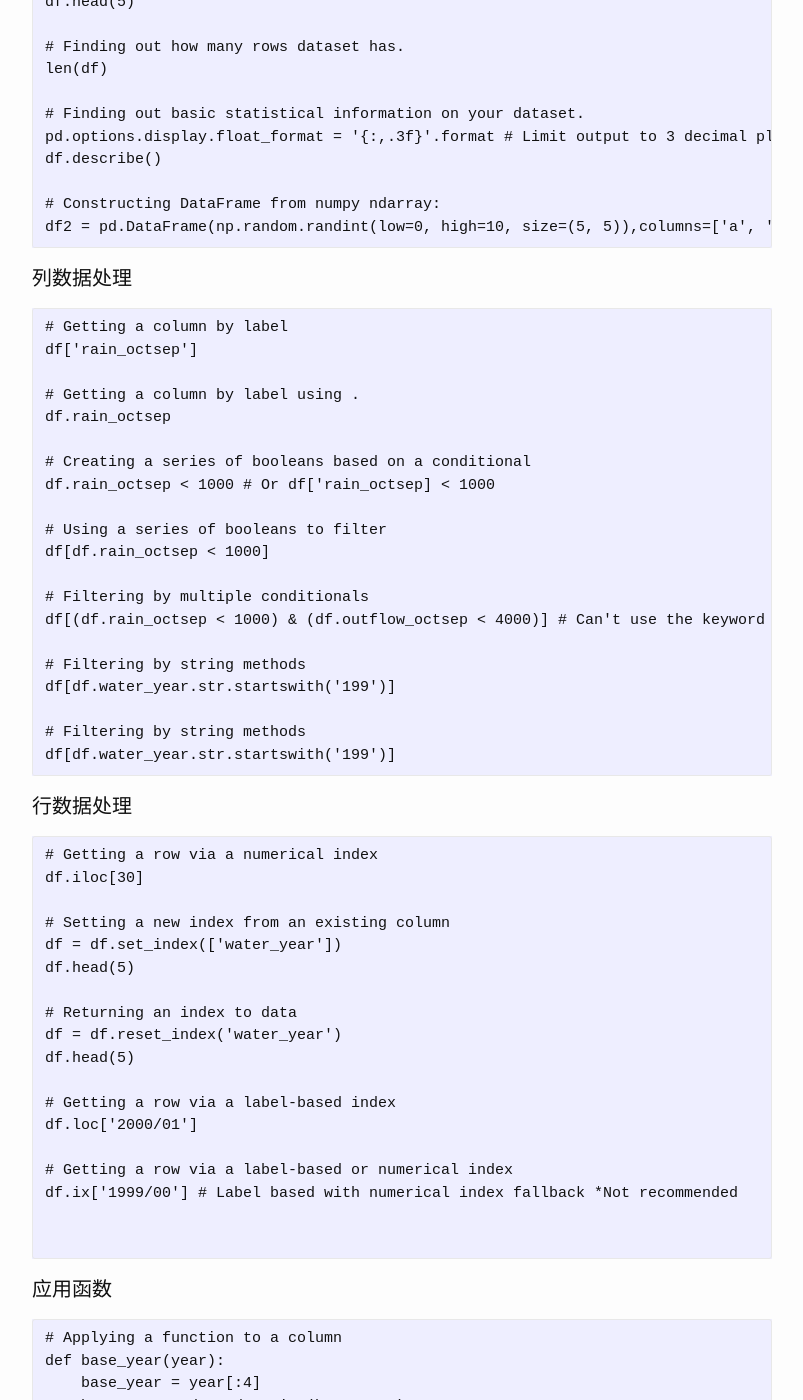
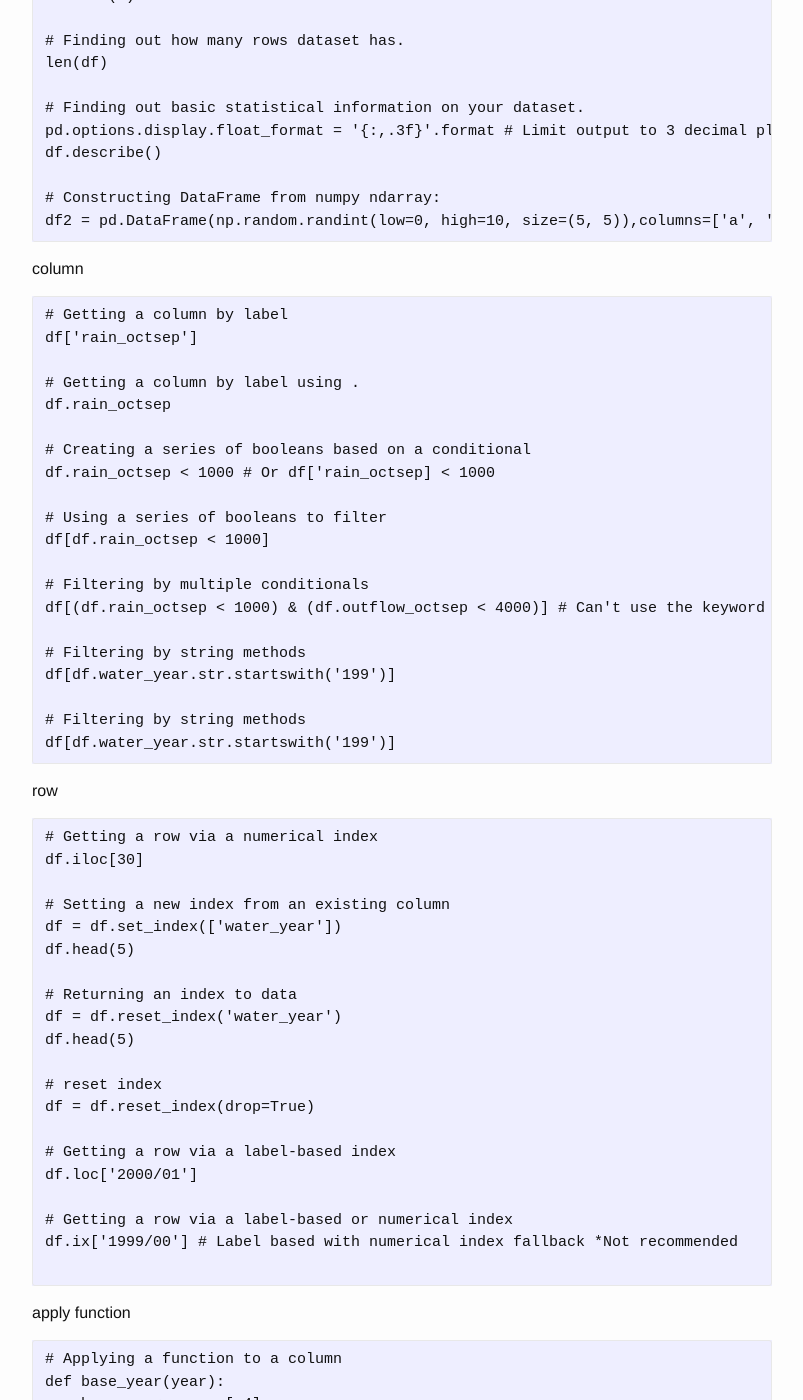
Before and after one commit to josephstalin117/josephstalin117.github.io, a Jekyll site: the page built from _posts/2018-3-13-pandas.markdown, in a window 1280 px wide and 1400 px high, scrolled down 510 px. Shown: the whole window, without its empty margins (238-1041 px from the left). Built offline with Jekyll 4.4.1, drawn with Linux system fonts in a browser that asks for light colours.

Commit message:
edit pandas

````diff
--- a/_posts/2018-3-13-pandas.markdown
+++ b/_posts/2018-3-13-pandas.markdown
@@ -5,7 +5,7 @@ date:   2018-3-13 20:35:35 +0800
 categories: python
 ---
 
-#### 数据读取
+data read
 
 ```
 # Reading a csv into Pandas.
@@ -32,7 +32,7 @@ df.describe()
 df2 = pd.DataFrame(np.random.randint(low=0, high=10, size=(5, 5)),columns=['a', 'b', 'c', 'd', 'e'])
 ```
 
-#### 列数据处理
+column
 
 ```
 # Getting a column by label
@@ -57,7 +57,7 @@ df[df.water_year.str.startswith('199')]
 df[df.water_year.str.startswith('199')]
 ```
 
-#### 行数据处理
+row
 ```
 # Getting a row via a numerical index
 df.iloc[30]
@@ -70,16 +70,18 @@ df.head(5)
 df = df.reset_index('water_year')
 df.head(5)
 
+# reset index
+df = df.reset_index(drop=True)
+
 # Getting a row via a label-based index
 df.loc['2000/01']
 
 # Getting a row via a label-based or numerical index
 df.ix['1999/00'] # Label based with numerical index fallback *Not recommended
 
-
 ```
 
-#### 应用函数
+apply function
 
 ```
 # Applying a function to a column
@@ -92,7 +94,7 @@ df['year'] = df.water_year.apply(base_year)
 df.head(5)
 ```
 
-#### groupby
+groupby
 
 ```
 # Manipulating structure (groupby, unstack, pivot)
@@ -132,7 +134,7 @@ print grouped['Points'].agg(np.mean)
 
 ```
 
-#### COMBINING DATASETS
+COMBINING DATASETS
 
 ```
 rain_jpn = pd.read_csv('notebook_playground/data/jpn_rain.csv')
@@ -142,7 +144,7 @@ uk_jpn_rain = df.merge(rain_jpn, on='year')
 uk_jpn_rain.head(5)
 ```
 
-#### SAVING YOUR DATASETS
+SAVING YOUR DATASETS
 
 ```
 # Saving your data to a csv
````
